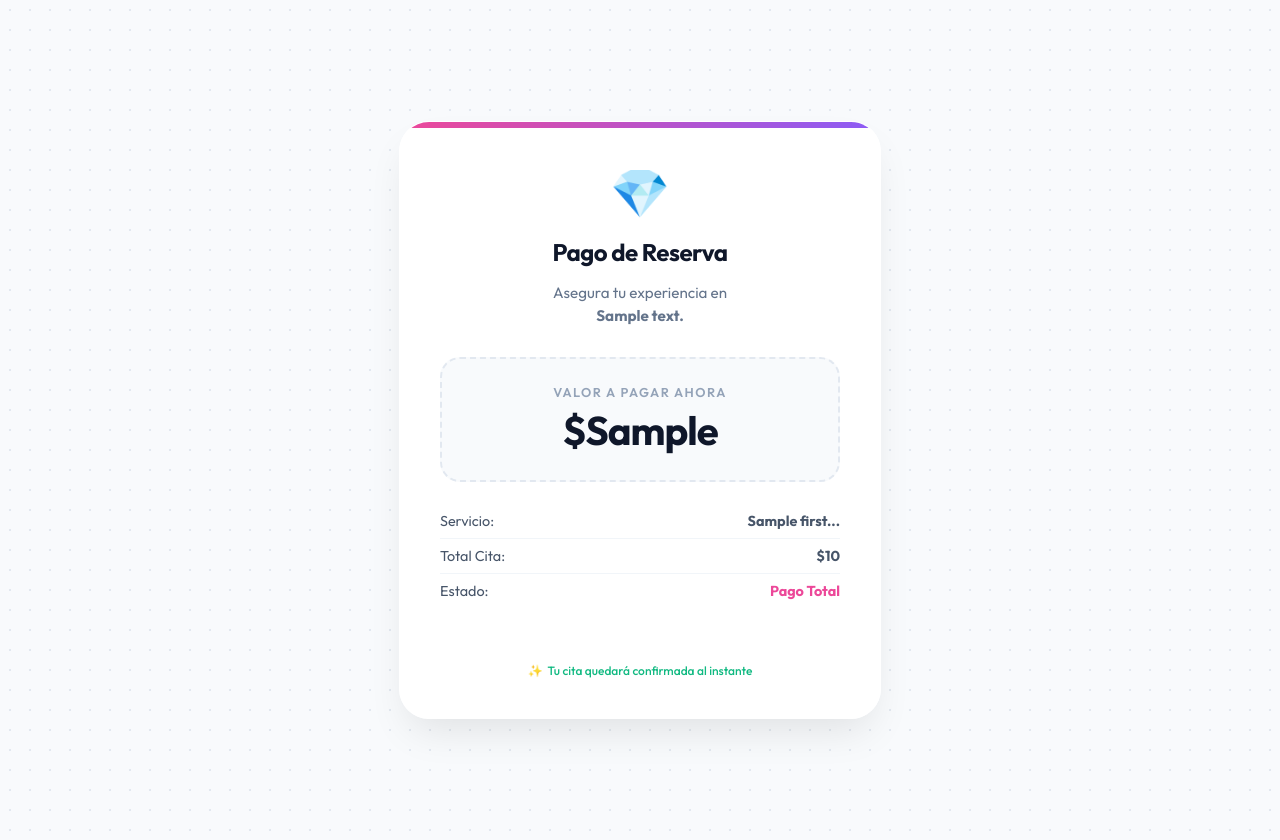
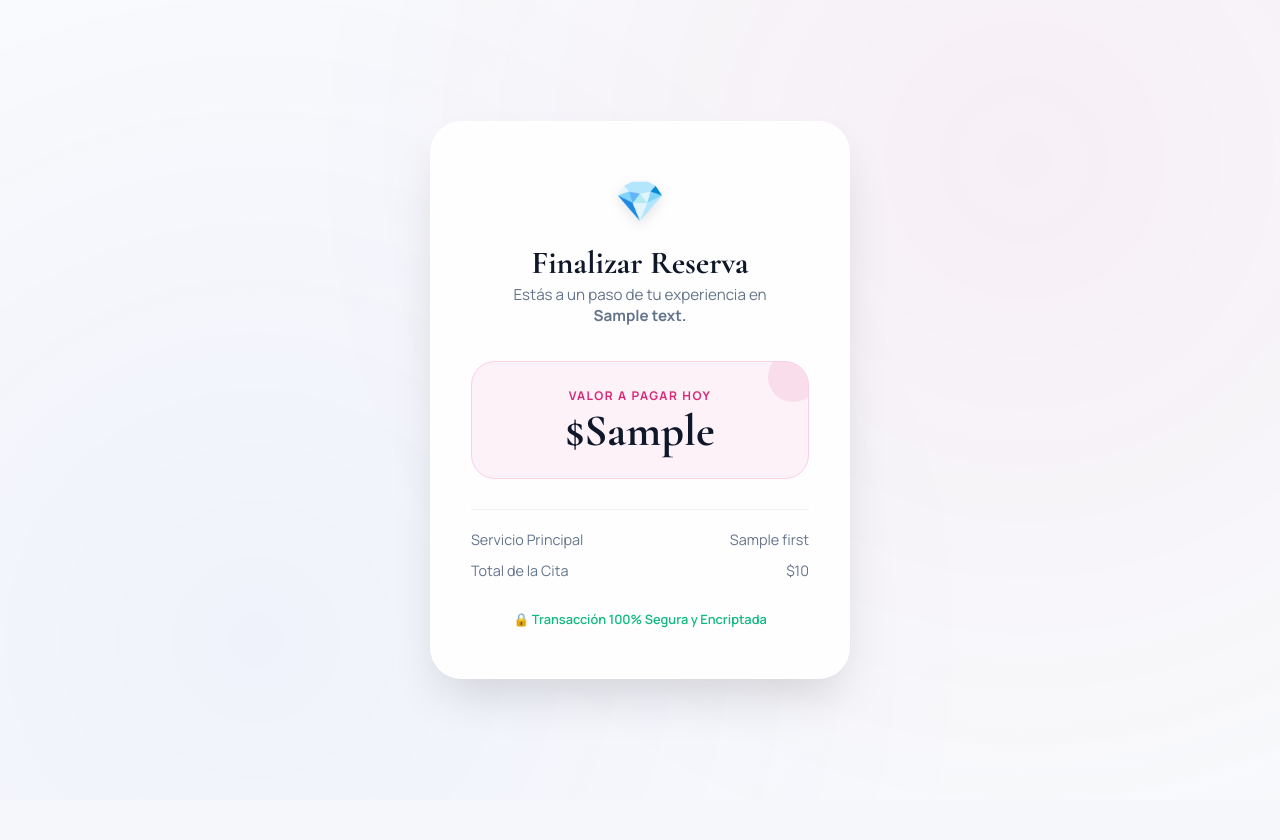
Before and after one commit to juanpablosierraorjuela-bit/CitasPeluqueria-Backend, a Django app: template salon/templates/salon/pago_bold.html in a window 1280 px wide. After the commit the page ends 710 px from the top, so only its background shows below. Run offline with Django 3.2, Linux system fonts and the light colour scheme; the template is opened without the code that fills it: most values are stand-ins (such as "Sample title", 1, 10 or a date in 2020); some libraries are stand-ins or nearby versions.

Commit message:
Update pago_bold.html

```diff
--- a/salon/templates/salon/pago_bold.html
+++ b/salon/templates/salon/pago_bold.html
@@ -1,120 +1,162 @@
+{% load static %}
 <!DOCTYPE html>
 <html lang="es">
 <head>
     <meta charset="UTF-8">
-    <meta name="viewport" content="width=device-width, initial-scale=1.0">
+    <meta name="viewport" content="width=device-width, initial-scale=1.0, maximum-scale=1.0, user-scalable=no">
     <title>Pago Seguro | {{ peluqueria.nombre_visible }}</title>
-    <link href="https://fonts.googleapis.com/css2?family=Outfit:wght@300;400;500;600;700&display=swap" rel="stylesheet">
+
+    <link rel="preconnect" href="https://fonts.googleapis.com">
+    <link rel="preconnect" href="https://fonts.gstatic.com" crossorigin>
+    <link href="https://fonts.googleapis.com/css2?family=Cormorant+Garamond:ital,wght@0,600;0,700;1,600&family=Manrope:wght@400;500;600;700&display=swap" rel="stylesheet">
+
     <style>
         :root {
+            --font-display: 'Cormorant Garamond', serif;
+            --font-body: 'Manrope', sans-serif;
+
             --primary: #0f172a;
-            --accent: #ec4899;
-            --bg: #f8fafc;
+            --secondary: #64748b;
+            --accent: #db2777;
+            --gold: #d4af37;
+
+            --bg-body: #f8fafc;
+            --surface: rgba(255, 255, 255, 0.9);
+
+            --shadow-card: 0 25px 50px -12px rgba(0, 0, 0, 0.15);
         }
 
+        * { margin: 0; padding: 0; box-sizing: border-box; }
+
         body {
-            font-family: 'Outfit', sans-serif;
-            background-color: var(--bg);
-            background-image: radial-gradient(#e2e8f0 1px, transparent 1px);
-            background-size: 20px 20px;
-            display: flex;
-            justify-content: center;
-            align-items: center;
+            font-family: var(--font-body);
+            background-color: var(--bg-body);
+            color: var(--primary);
             min-height: 100vh;
+            display: flex; justify-content: center; align-items: center;
             padding: 20px;
-            margin: 0;
-            color: var(--primary);
-        }
-
-        .payment-card {
-            background: rgba(255, 255, 255, 0.95);
-            backdrop-filter: blur(10px);
-            padding: 40px;
-            border-radius: 30px;
-            box-shadow: 0 20px 40px -10px rgba(0,0,0,0.1);
-            max-width: 400px;
-            width: 100%;
-            text-align: center;
-            border: 1px solid white;
-            position: relative;
             overflow: hidden;
         }
 
-        .payment-card::before {
-            content: '';
-            position: absolute;
-            top: 0; left: 0; right: 0;
-            height: 6px;
-            background: linear-gradient(90deg, #ec4899, #8b5cf6);
+        /* --- FONDO AMBIENTAL --- */
+        .ambient-bg {
+            position: fixed; top: 0; left: 0; width: 100%; height: 100%; z-index: -1;
+            background:
+                radial-gradient(circle at 80% 20%, rgba(219, 39, 119, 0.05) 0%, transparent 60%),
+                radial-gradient(circle at 20% 80%, rgba(99, 102, 241, 0.05) 0%, transparent 60%);
         }
 
-        .header-icon { font-size: 3rem; margin-bottom: 15px; display: block; }
-
-        h1 { font-size: 1.5rem; font-weight: 700; margin: 0 0 10px 0; letter-spacing: -0.5px; }
-
-        .subtitle { color: #64748b; font-size: 0.95rem; margin-bottom: 30px; line-height: 1.5; }
-
-        .amount-box {
-            background: #f8fafc;
-            border: 2px dashed #e2e8f0;
-            border-radius: 20px;
-            padding: 25px;
-            margin-bottom: 30px;
+        /* --- TARJETA DE PAGO --- */
+        .payment-card {
+            background: var(--surface);
+            backdrop-filter: blur(20px);
+            border-radius: 32px;
+            padding: 50px 40px;
+            width: 100%; max-width: 420px;
+            box-shadow: var(--shadow-card);
+            border: 1px solid rgba(255, 255, 255, 0.8);
+            text-align: center;
+            position: relative;
+            animation: fadeUp 0.8s cubic-bezier(0.16, 1, 0.3, 1);
         }
 
-        .amount-label { display: block; font-size: 0.8rem; text-transform: uppercase; letter-spacing: 1.5px; color: #94a3b8; font-weight: 600; margin-bottom: 5px; }
+        @keyframes fadeUp { from { opacity: 0; transform: translateY(30px); } to { opacity: 1; transform: translateY(0); } }
 
-        .amount-value { font-size: 2.5rem; font-weight: 700; color: var(--primary); letter-spacing: -1px; }
+        .header-icon {
+            font-size: 2.5rem; margin-bottom: 20px; display: inline-block;
+            filter: drop-shadow(0 4px 6px rgba(0,0,0,0.1));
+        }
 
-        .details { text-align: left; margin-bottom: 30px; font-size: 0.9rem; color: #475569; }
+        h1 {
+            font-family: var(--font-display); font-size: 2rem; font-weight: 700;
+            margin-bottom: 5px; color: var(--primary); line-height: 1;
+        }
 
-        .detail-row { display: flex; justify-content: space-between; margin-bottom: 8px; padding-bottom: 8px; border-bottom: 1px solid #f1f5f9; }
-        .detail-row:last-child { border-bottom: none; }
+        .subtitle { color: var(--secondary); font-size: 0.95rem; margin-bottom: 35px; }
 
-        .bold-container { display: flex; justify-content: center; align-items: center; width: 100%; margin-top: 20px; }
+        /* --- MONTO A PAGAR --- */
+        .amount-display {
+            background: #fdf2f8; border: 1px solid #fbcfe8;
+            border-radius: 24px; padding: 25px; margin-bottom: 30px;
+            position: relative; overflow: hidden;
+        }
 
-        form { width: 100%; display: flex; justify-content: center; }
+        .amount-display::before {
+            content: ''; position: absolute; top: -10px; right: -10px; width: 50px; height: 50px;
+            background: rgba(219, 39, 119, 0.1); border-radius: 50%;
+        }
 
-        .secure-badge { margin-top: 25px; font-size: 0.75rem; color: #10b981; display: flex; align-items: center; justify-content: center; gap: 5px; font-weight: 500; }
+        .amount-label {
+            display: block; font-size: 0.75rem; text-transform: uppercase;
+            letter-spacing: 1.5px; font-weight: 700; color: var(--accent);
+            margin-bottom: 5px;
+        }
+
+        .amount-value {
+            font-family: var(--font-display); font-size: 2.8rem; font-weight: 700;
+            color: var(--primary); line-height: 1;
+        }
+
+        /* --- DETALLES DE COMPRA --- */
+        .order-summary {
+            text-align: left; margin-bottom: 30px;
+            border-top: 1px solid rgba(0,0,0,0.05);
+            padding-top: 20px;
+        }
+
+        .summary-row {
+            display: flex; justify-content: space-between; align-items: center;
+            margin-bottom: 12px; font-size: 0.9rem; color: var(--secondary);
+        }
+        .summary-row.highlight { color: var(--primary); font-weight: 600; font-size: 1rem; }
+
+        /* --- BOTÓN BOLD --- */
+        .bold-wrapper {
+            margin-top: 10px;
+            transform: scale(1); transition: transform 0.2s;
+        }
+        .bold-wrapper:hover { transform: scale(1.02); }
+
+        .security-badge {
+            margin-top: 25px; font-size: 0.8rem; color: #10b981; font-weight: 600;
+            display: flex; align-items: center; justify-content: center; gap: 6px;
+        }
+
     </style>
 </head>
 <body>
 
+    <div class="ambient-bg"></div>
+
     <div class="payment-card">
         <span class="header-icon">💎</span>
-        <h1>Pago de Reserva</h1>
-        <p class="subtitle">
-            Asegura tu experiencia en <br>
-            <strong>{{ peluqueria.nombre_visible }}</strong>
-        </p>
+        <h1>Finalizar Reserva</h1>
+        <p class="subtitle">Estás a un paso de tu experiencia en<br><strong>{{ peluqueria.nombre_visible }}</strong></p>
 
-        <div class="amount-box">
-            <span class="amount-label">Valor a Pagar Ahora</span>
+        <div class="amount-display">
+            <span class="amount-label">Valor a Pagar Hoy</span>
             <div class="amount-value">${{ monto_anticipo }}</div>
         </div>
 
-        <div class="details">
-            <div class="detail-row">
-                <span>Servicio:</span>
-                <strong>{{ cita.servicios.first.nombre }}...</strong>
+        <div class="order-summary">
+            <div class="summary-row">
+                <span>Servicio Principal</span>
+                <span>{{ cita.servicios.first.nombre }}</span>
             </div>
-            <div class="detail-row">
-                <span>Total Cita:</span>
-                <strong>${{ cita.precio_total }}</strong>
+            <div class="summary-row">
+                <span>Total de la Cita</span>
+                <span>${{ cita.precio_total }}</span>
             </div>
-            <div class="detail-row">
-                <span>Estado:</span>
-                <strong style="color: #ec4899;">
-                    {% if monto_anticipo < cita.precio_total %}
-                        Abono 50%
-                    {% else %}
-                        Pago Total
-                    {% endif %}
-                </strong>
+
+            {% if monto_anticipo < cita.precio_total %}
+            <div class="summary-row highlight" style="margin-top:10px; border-top:1px dashed #e2e8f0; padding-top:10px;">
+                <span>Pendiente en Salón</span>
+                <span>${{ cita.precio_total|add:"-"|add:monto_anticipo }}</span>
             </div>
+            {% endif %}
         </div>
 
-        <div class="bold-container">
+        <div class="bold-wrapper">
             <form>
                 <script
                   src="https://checkout.bold.co/library/boldPaymentButton.js"
@@ -125,13 +167,12 @@
                   data-api-key="{{ peluqueria.bold_api_key }}"
                   data-integrity-signature="{{ signature }}"
                   data-redirection-url="{{ request.scheme }}://{{ request.get_host }}{% url 'retorno_bold' %}"
-                  >
-                </script>
+                ></script>
             </form>
         </div>
 
-        <div class="secure-badge">
-            <span>✨</span> Tu cita quedará confirmada al instante
+        <div class="security-badge">
+            🔒 Transacción 100% Segura y Encriptada
         </div>
     </div>
 
```
